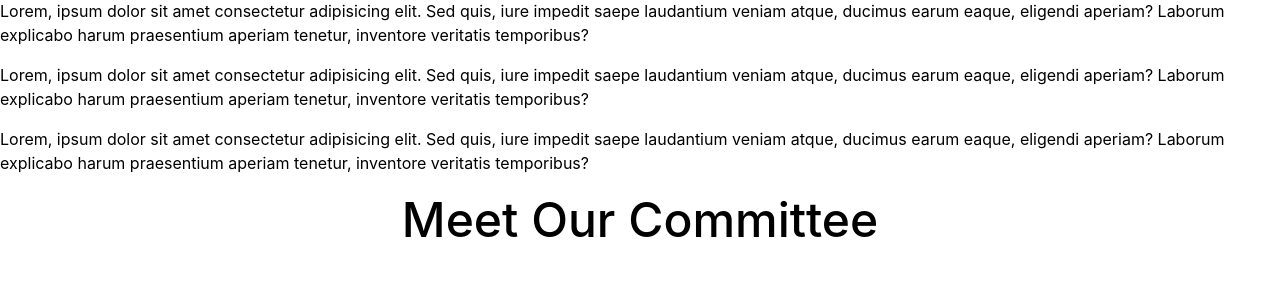
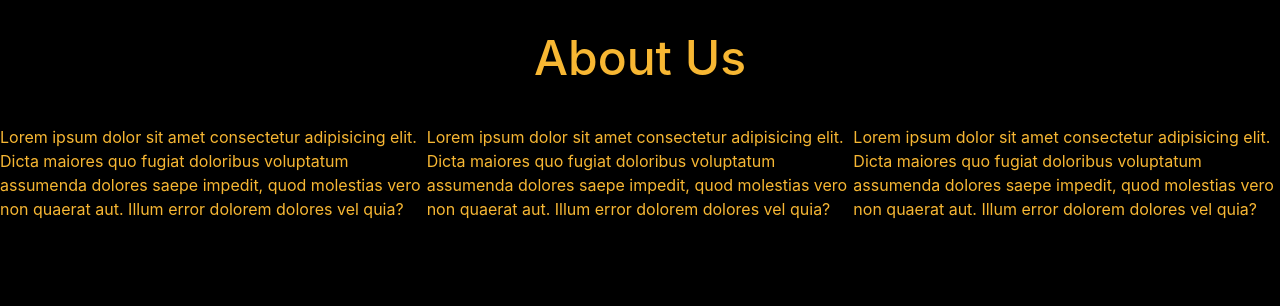
Before and after one commit to LivHackSoc/LivHackSoc.github.io, a PHP site: page / in a window 1280 px wide. Shown: the part 801-1107 px from the top of the page. Run offline with PHP 8.4, Linux system fonts and the light colour scheme; some libraries are stand-ins or nearby versions.

Commit message:
style about-us section with 100vh and add theme colour

```diff
--- a/index.html
+++ b/index.html
@@ -45,6 +45,7 @@
     <link rel="stylesheet" type="text/css" media="screen" href="stylesheet/global.css" />
     <link rel="stylesheet" type="text/css" media="screen" href="stylesheet/overlay.css" />
     <link rel="stylesheet" type="text/css" media="screen" href="stylesheet/landing.css" />
+    <link rel="stylesheet" type="text/css" media="screen" href="stylesheet/about-us.css" />
     <link rel="stylesheet" type="text/css" media="screen" href="stylesheet/committee.css" />
     <link rel="stylesheet" type="text/css" media="screen" href="stylesheet/footer.css" />
     <link href="https://use.fontawesome.com/releases/v5.0.6/css/all.css" rel="stylesheet">
@@ -92,6 +93,7 @@
         </nav>
     </header>
 
+    <!-- landing-page -->
     <section class="landing-page">
         <div id="inner">
             <img src="assets/favicons/ms-icon-310x310.png" class="logo center" />
@@ -104,22 +106,27 @@
         </div>
     </section>
 
-    <!-- landing-page -->
-    <section class="about">
-        <p>
-            Lorem, ipsum dolor sit amet consectetur adipisicing elit. Sed quis, iure impedit saepe laudantium veniam atque, ducimus earum
-            eaque, eligendi aperiam? Laborum explicabo harum praesentium aperiam tenetur, inventore veritatis temporibus?
-        </p>
-        <p>
-            Lorem, ipsum dolor sit amet consectetur adipisicing elit. Sed quis, iure impedit saepe laudantium veniam atque, ducimus earum
-            eaque, eligendi aperiam? Laborum explicabo harum praesentium aperiam tenetur, inventore veritatis temporibus?
-        </p>
-        <p>
-            Lorem, ipsum dolor sit amet consectetur adipisicing elit. Sed quis, iure impedit saepe laudantium veniam atque, ducimus earum
-            eaque, eligendi aperiam? Laborum explicabo harum praesentium aperiam tenetur, inventore veritatis temporibus?
-        </p>
+    <!-- about-us-page -->
+    <section class="about-us">
+        <h1>About Us</h1>
+        <div class="about-us-content">
+                <div>Lorem ipsum dolor sit amet consectetur adipisicing elit.
+                        Dicta maiores quo fugiat doloribus voluptatum assumenda dolores saepe impedit,
+                         quod molestias vero non quaerat aut. Illum error dolorem dolores vel quia?
+                   </div>
+                   <div>Lorem ipsum dolor sit amet consectetur adipisicing elit.
+                           Dicta maiores quo fugiat doloribus voluptatum assumenda dolores saepe impedit,
+                            quod molestias vero non quaerat aut. Illum error dolorem dolores vel quia?
+                   </div>
+
+                   <div>Lorem ipsum dolor sit amet consectetur adipisicing elit.
+                        Dicta maiores quo fugiat doloribus voluptatum assumenda dolores saepe impedit,
+                         quod molestias vero non quaerat aut. Illum error dolorem dolores vel quia?
+                   </div>
+        </div>
     </section>
 
+    <!-- committee-page -->
     <section class="committee" id="committee">
         <h1>Meet Our Committee</h1>
 
--- /dev/null
+++ b/stylesheet/about-us.css
@@ -0,0 +1,21 @@
+.about-us {
+    height: 100vh;
+    background: black;
+}
+
+.about-us-content {
+    display: grid;
+    grid-template-columns: repeat(auto-fit, minmax(200px, 1fr));
+    grid-template-rows: repeat(2, 430px);
+}
+
+.about-us-content > div {
+    color: #f7b733;
+}
+
+.about-us > h1 {
+    padding: 30px;
+    color: #f7b733;
+    font-size: 3em;
+    text-align: center;
+}
--- a/stylesheet/colours.css
+++ b/stylesheet/colours.css
@@ -9,3 +9,7 @@
 .full-black {
     color: rgba(0, 0, 0, 1);
 }
+
+.gold-color {
+    color: #f7b733;
+}
--- a/stylesheet/committee.css
+++ b/stylesheet/committee.css
@@ -1,6 +1,7 @@
+
 .committee > h1 {
-    margin-bottom: 60px;
-    color: black;
+    padding: 30px;
+    color: #f7b733;
     font-size: 3em;
     text-align: center;
 }
```
